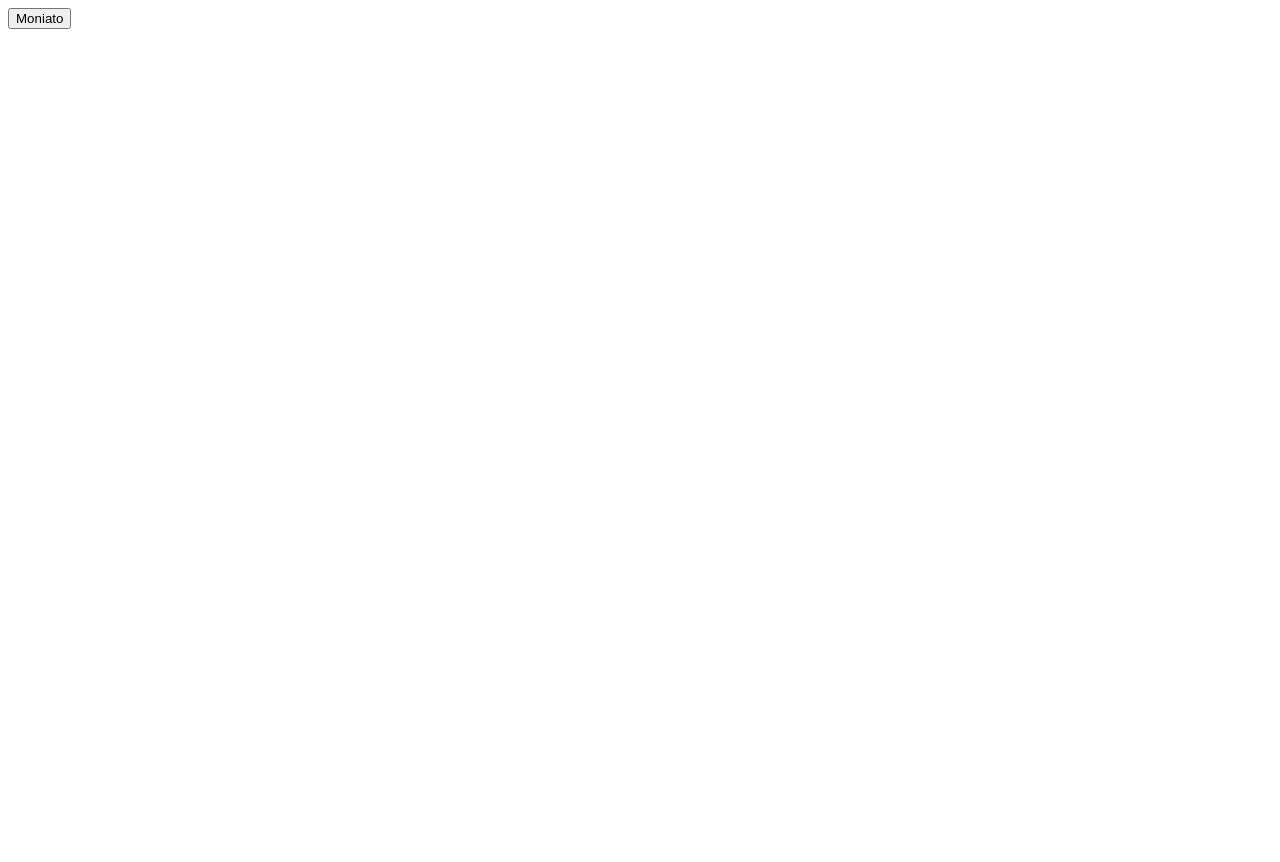
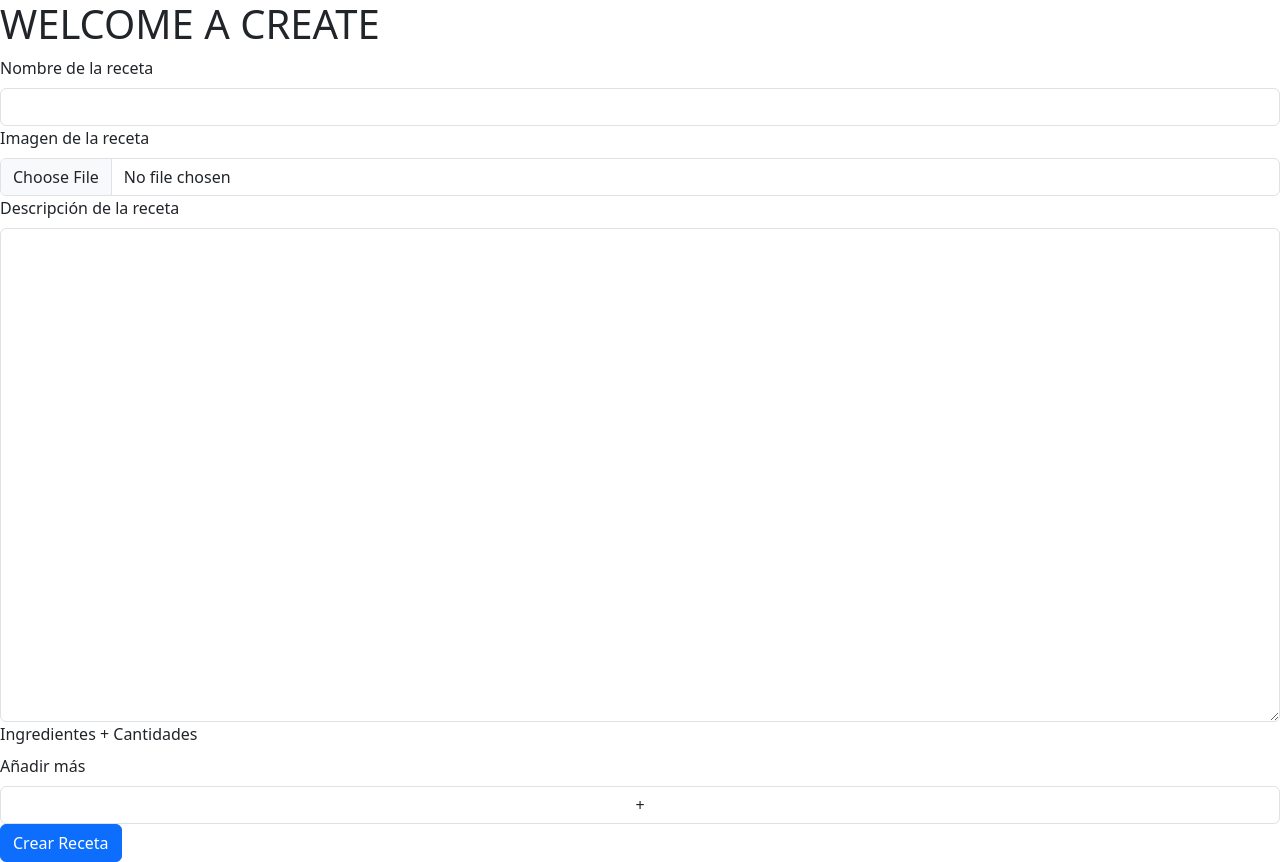
Before and after one commit to GuillermoLopezArgudo/SaboresEspa-a, a Vue app in the folder frontend/: page /create in a window 1280 px wide. Before the commit the page ends 800 px from the top, so only its background shows below. Built offline with nearby package versions, Linux system fonts and the light colour scheme.

Commit message:
Apartados frontend

```diff
--- a/frontend/package.json
+++ b/frontend/package.json
@@ -9,8 +9,10 @@
   },
   "dependencies": {
     "axios": "^1.8.4",
+    "bootstrap": "^5.3.3",
     "core-js": "^3.8.3",
-    "vue": "^3.2.13"
+    "vue": "^3.2.13",
+    "vue-router": "^4.5.0"
   },
   "devDependencies": {
     "@babel/core": "^7.12.16",
--- a/frontend/src/App.vue
+++ b/frontend/src/App.vue
@@ -1,23 +1,10 @@
 <template>
-  <div>
-    <button @click="submit()">Moniato</button>
+  <div id="app">
+    <router-view></router-view>
   </div>
 </template>
 
 <script setup>
-import axios from "axios";
-const enviar = "Hola desde Frontend"
-function submit(){
-  axios
-    .post("http://127.0.0.1:5000/", { enviar })
-    .then((response) => {
-      const recibir = response.data.message;
-      console.log(recibir)
-    })
-    .catch((error) => {
-      console.log(error)
-    })
-}
 
 </script>
 
--- /dev/null
+++ b/frontend/src/components/CreateRecipe.vue
@@ -0,0 +1,76 @@
+<template>
+    <h1>WELCOME A CREATE</h1>
+    <div>
+        <form @submit.prevent="submitRecipe">
+            <div>
+                <label for="titleRecipe" class="form-label">Nombre de la receta</label>
+                <input type="text" id="titleRecipe" v-model="title" class="form-control" required>
+            </div>
+            <div>
+                <label for="imageRecipe" class="form-label">Imagen de la receta</label>
+                <input type="file" id="imageRecipe" @change="handleImageChange" class="form-control" required>
+            </div>
+            <div>
+                <label for="descriptionRecipe" class="form-label">Descripción de la receta</label>
+                <textarea id="descriptionRecipe" rows="20" cols="20" v-model="description" class="form-control" required></textarea>
+            </div>
+            <label for="ingredientsRecipe" class="form-label">Ingredientes + Cantidades</label>
+            <div v-for="(ingredient, index) in recipebook.ingredients" :key="index">
+                <input v-model="recipebook.ingredients[index]" placeholder="Ingrediente" class="form-control" required>
+                <input v-model="recipebook.quantities[index]" placeholder="Cantidad" class="form-control" required>
+            </div>
+            <div>
+                <label for="more" class="form-label">Añadir más</label>
+                <input type="button" id="more" value="+" @click.prevent="moreIngredients" class="form-control" required>
+            </div>
+            <input type="submit" value="Crear Receta" class="btn btn-primary">
+        </form>
+    </div>
+</template>
+
+<script setup>
+import { ref, reactive } from 'vue';
+
+const title = ref('');
+const img = ref('');
+const description = ref('');
+const recipebook = reactive({
+    ingredients: [],
+    quantities: []
+});
+
+var datos  = [];
+var objeto = {};
+
+function handleImageChange(event) {
+    const file = event.target.files[0];
+    img.value = file;
+}
+
+function moreIngredients() {
+    recipebook.ingredients.push('');
+    recipebook.quantities.push('');
+}
+
+function submitRecipe() {
+    //console.log('Title:', title.value);
+    //console.log('Image:', img.value);
+    //console.log('Description:', description.value);
+    //console.log('Ingredients:', recipebook.ingredients);
+    //console.log('Quantities:', recipebook.quantities);
+
+    datos.push({
+        "titulo":title.value,
+        "imagen":img.value.name,
+        "descipcion":description.value,
+        "ingredientes":recipebook.ingredients,
+        "cantidades":recipebook.quantities
+    })
+    objeto.datos = datos;
+    console.log(JSON.stringify(objeto));
+}
+</script>
+
+<style scoped>
+
+</style>
--- /dev/null
+++ b/frontend/src/components/FavoriteRecipe.vue
@@ -0,0 +1,18 @@
+<template>
+    <h1>WELCOME FAVORITE</h1>
+    <div class="card" style="width: 18rem;">
+        <img src="" class="card-img-top" alt="...">
+        <div class="card-body">
+            <h5 class="card-title">Card title</h5>
+            <p class="card-text">Some quick example text to build on the card title and make up the bulk of the card's
+                content.</p>
+            <a href="#" class="btn btn-primary">Go somewhere</a>
+        </div>
+    </div>
+</template>
+
+<script setup>
+
+</script>
+
+<style></style>
--- /dev/null
+++ b/frontend/src/components/HomePage.vue
@@ -0,0 +1,19 @@
+<template>
+    <h1>WELCOME HOME</h1>
+    <nav class="navbar bg-body-tertiary">
+        <div class="container">
+            <router-link to="/create" class="navbar-brand">Crear</router-link>
+            <router-link to="/register" class="navbar-brand">Recetas</router-link>
+            <router-link to="/register" class="navbar-brand">Ajustes</router-link>
+        </div>
+    </nav>
+    <div>
+        <FavoriteRecipe></FavoriteRecipe>
+    </div>
+</template>
+
+<script setup>
+import FavoriteRecipe from './FavoriteRecipe.vue';
+</script>
+
+<style></style>
--- /dev/null
+++ b/frontend/src/components/LoginPage.vue
@@ -0,0 +1,36 @@
+<template>
+  <div>
+    <form @submit.prevent="OnSubmit">
+      <h1>Iniciar Sesión</h1>
+      <fieldset>
+        <label for="email" class="form-label">Correo:</label>
+        <input type="email" id="email" v-model="email" class="form-control" required/>
+        <label for="password" class="form-label">Password</label>
+        <input type="password" id="password" v-model="password" class="form-control" required/>
+        <input type="submit" value="Enviar" />
+      </fieldset>
+      <router-link to="/register">¿Registrar?</router-link>
+    </form>
+  </div>
+</template>
+
+<script setup>
+import { ref } from 'vue';
+import { useRouter } from "vue-router";
+
+const router = useRouter();
+
+const email = ref('');
+const password = ref('');
+
+function OnSubmit() {
+  console.log("Email:" + email.value)
+  console.log("Password:" + password.value)
+  router.push({ name: "home" });
+}
+
+
+
+</script>
+
+<style></style>
--- /dev/null
+++ b/frontend/src/components/RegisterPage.vue
@@ -0,0 +1,38 @@
+<template>
+  <div>
+    <form @submit.prevent="OnSubmit">
+      <h1>Registrarse</h1>
+      <fieldset>
+        <label for="email" class="form-label">Correo:</label>
+        <input type="email" id="email" v-model="email" class="form-control" required />
+        <label for="password" class="form-label">Password</label>
+        <input type="password" id="password" v-model="password" class="form-control" required />
+        <label for="confirmPassword" class="form-label">Confirm Password</label>
+        <input type="password" id="confirmPassword" v-model="confirmPassword" class="form-control" required />
+        <input type="submit" value="Enviar" />
+      </fieldset>
+      <router-link to="/login">¿Iniciar Sesión?</router-link>
+    </form>
+  </div>
+</template>
+
+<script setup>
+
+import { ref } from 'vue';
+import { useRouter } from "vue-router";
+
+const email = ref('');
+const password = ref('');
+const confirmPassword = ref('');
+const router = useRouter();
+
+function OnSubmit() {
+  console.log("Email:" + email.value)
+  console.log("Password:" + password.value)
+  console.log("Password:" + confirmPassword.value)
+  router.push({ name: "home" });
+}
+
+</script>
+
+<style></style>
--- a/frontend/src/main.js
+++ b/frontend/src/main.js
@@ -1,4 +1,7 @@
 import { createApp } from 'vue'
 import App from './App.vue'
+import router from './router';
+import 'bootstrap/dist/css/bootstrap.min.css';
+import 'bootstrap/dist/js/bootstrap.bundle.min.js';
 
-createApp(App).mount('#app')
+createApp(App).use(router).mount('#app');
```
Also changed, not shown: frontend/src/router/index.js (added, +19 -0 lines), 1 other file (tests, documents, lock files or other folders).
